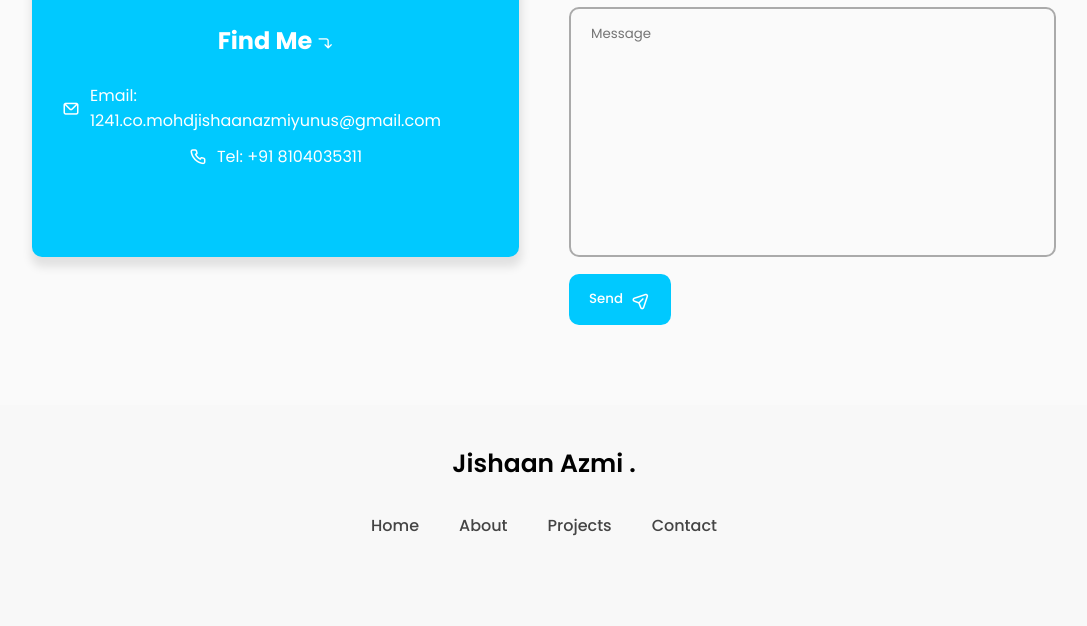
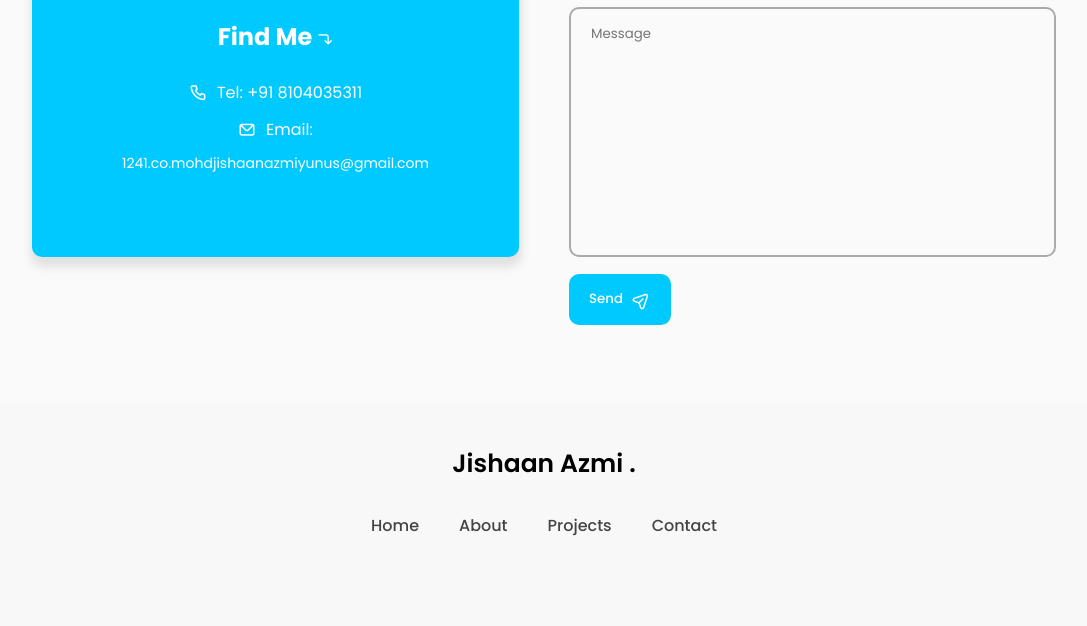
Before and after one commit to zishanazmi/My-Portfolio, a plain HTML site: page index.html in a window 1280 px wide. Shown: the part 5372-5998 px from the top of the page, without its empty margins (96-1183 px from the left). Drawn offline with nearby package versions, Linux system fonts and the light colour scheme.

Commit message:
Update index.html

```diff
--- a/index.html
+++ b/index.html
@@ -839,8 +839,9 @@
           <div class="col">
             <div class="contact-info">
               <h2>Find Me <i class="uil uil-corner-right-down"></i></h2>
-              <p><i class="uil uil-envelope"></i> Email: 1241.co.mohdjishaanazmiyunus@gmail.com</p>
               <p><i class="uil uil-phone"></i> Tel: +91 8104035311</p>
+              <p><i class="uil uil-envelope"></i> Email:</p>
+              <p style="font-size: 14px;">1241.co.mohdjishaanazmiyunus@gmail.com</p>
             </div>
           </div>
           <div class="col">
```
